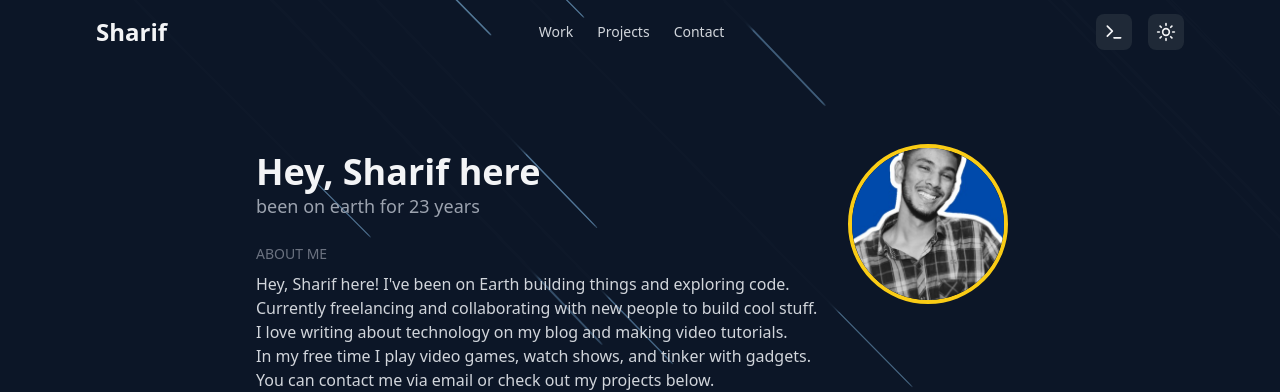
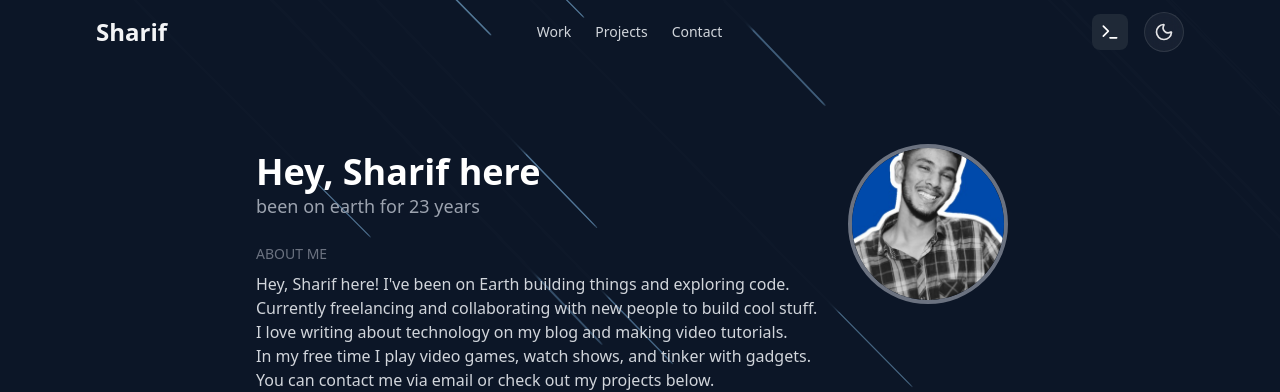
Before and after one commit to nswarnob/my_portfolio, a React (Vite) app: page / in a window 1280 px wide. Shown: the top 392 px of the page. Built offline with nearby package versions, Linux system fonts and the light colour scheme.

Commit message:
theme adjusted

```diff
--- a/src/App.jsx
+++ b/src/App.jsx
@@ -1,35 +1,20 @@
-import { useState, useEffect } from "react";
 import { BrowserRouter, Routes, Route } from "react-router-dom";
 import "./index.css";
 import Navbar from "./components/Navbar";
 import ScrollProgress from "./components/ScrollProgress";
 import Footer from "./components/Footer";
 import FloatingSearch from "./components/FloatingSearch";
+import ThemeProvider from "./components/ThemeProvider";
 import Home from "./pages/Home";
 import ProjectsPage from "./pages/ProjectsPage";
 import ProjectDetail from "./pages/ProjectDetail";
 
 function App() {
-  const [isDark, setIsDark] = useState(true);
-
-  // read stored preference or system
-  useEffect(() => {
-    const stored = localStorage.getItem('theme');
-    if (stored) {
-      setIsDark(stored === 'dark');
-    } else {
-      const prefers = window.matchMedia('(prefers-color-scheme: dark)').matches;
-      setIsDark(prefers);
-    }
-  }, []);
-
-  useEffect(() => {
-    localStorage.setItem('theme', isDark ? 'dark' : 'light');
-  }, [isDark]);
-
   return (
+    <ThemeProvider>
+      {({ isDark, setIsDark }) => (
         <BrowserRouter>
-      <div className={isDark ? "dark" : "light"}>
+          <div className="min-h-screen bg-white text-black transition-colors duration-300 dark:bg-[#09090b] dark:text-white">
             <ScrollProgress />
             <Navbar isDark={isDark} setIsDark={setIsDark} />
             <FloatingSearch />
@@ -41,6 +26,8 @@ function App() {
             <Footer />
           </div>
         </BrowserRouter>
+      )}
+    </ThemeProvider>
   );
 }
 
--- a/src/components/Hero.jsx
+++ b/src/components/Hero.jsx
@@ -47,7 +47,7 @@ const Hero = () => {
               <img
                 src={photo}
                 alt={name}
-                className="w-full h-full rounded-full border-4 border-yellow-400 object-cover"
+                className="w-full h-full rounded-full border-4 border-dark-500 object-cover"
               />
             </div>
           )}
--- a/src/components/Navbar.jsx
+++ b/src/components/Navbar.jsx
@@ -1,7 +1,8 @@
 import { useState, useEffect } from "react";
 import { Link } from "react-router-dom";
 import { motion, AnimatePresence } from "framer-motion";
-import { Menu, X, Moon, Sun, Terminal } from "lucide-react";
+import { Menu, X, Terminal } from "lucide-react";
+import ThemeToggle from "./ThemeToggle";
 import { data } from "../data/portfolioData";
 
 const Navbar = ({ isDark, setIsDark }) => {
@@ -64,13 +65,7 @@ const Navbar = ({ isDark, setIsDark }) => {
             >
               <Terminal size={20} />
             </a>
-            <button
-              onClick={() => setIsDark(!isDark)}
-              className="p-2 rounded-lg bg-dark-800 hover:bg-dark-700 transition-colors"
-              aria-label="Toggle theme"
-            >
-              {isDark ? <Sun size={20} /> : <Moon size={20} />}
-            </button>
+            <ThemeToggle isDark={isDark} setIsDark={setIsDark} />
 
             {/* Mobile menu button */}
             <button
--- /dev/null
+++ b/src/components/ThemeProvider.jsx
@@ -0,0 +1,36 @@
+import { useEffect, useState } from "react";
+
+const ThemeProvider = ({ children }) => {
+  const [isDark, setIsDark] = useState(true);
+
+  useEffect(() => {
+    const stored = localStorage.getItem("theme");
+
+    if (stored) {
+      setIsDark(stored === "dark");
+    } else {
+      const prefersDark = window.matchMedia(
+        "(prefers-color-scheme: dark)",
+      ).matches;
+      setIsDark(prefersDark);
+    }
+  }, []);
+
+  useEffect(() => {
+    const root = document.documentElement;
+
+    if (isDark) {
+      root.classList.add("dark");
+      root.classList.remove("light");
+      localStorage.setItem("theme", "dark");
+    } else {
+      root.classList.remove("dark");
+      root.classList.add("light");
+      localStorage.setItem("theme", "light");
+    }
+  }, [isDark]);
+
+  return children({ isDark, setIsDark });
+};
+
+export default ThemeProvider;
--- /dev/null
+++ b/src/components/ThemeToggle.jsx
@@ -0,0 +1,32 @@
+import { Moon, Sun } from "lucide-react";
+
+const ThemeToggle = ({ isDark, setIsDark, className = "" }) => {
+  return (
+    <button
+      type="button"
+      onClick={() => setIsDark((prev) => !prev)}
+      aria-label={isDark ? "Switch to light mode" : "Switch to dark mode"}
+      title={isDark ? "Switch to light mode" : "Switch to dark mode"}
+      className={`inline-flex h-10 w-10 items-center justify-center rounded-full border border-white/10 bg-white/5 text-zinc-200 backdrop-blur-md transition-all duration-300 hover:border-white/20 hover:bg-white/10 hover:text-white ${className}`}
+    >
+      <span className="relative flex h-5 w-5 items-center justify-center">
+        <Sun
+          className={`absolute h-5 w-5 transition-all duration-300 ${
+            isDark
+              ? "scale-75 rotate-90 opacity-0"
+              : "scale-100 rotate-0 opacity-100"
+          }`}
+        />
+        <Moon
+          className={`absolute h-5 w-5 transition-all duration-300 ${
+            isDark
+              ? "scale-100 rotate-0 opacity-100"
+              : "scale-75 -rotate-90 opacity-0"
+          }`}
+        />
+      </span>
+    </button>
+  );
+};
+
+export default ThemeToggle;
```
Also changed, not shown: 2 other files (tests, documents, lock files or other folders). Lines whose indentation alone changed are shown as unchanged.
